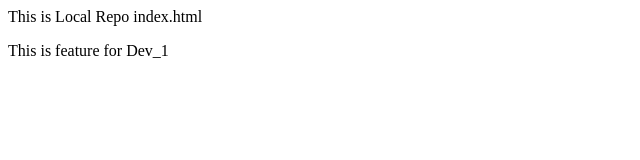
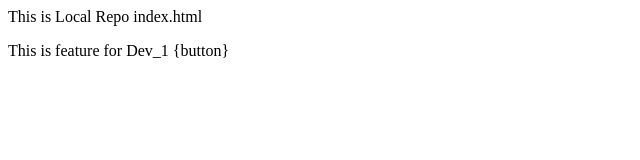
Before and after one commit to shrutisingh-codes/Local_Repo, a plain HTML site: page index.html in a window 1280 px wide. Shown: the full height of the page, 0-640 px from the left. Drawn offline with Linux system fonts and the light colour scheme.

```diff
--- a/index.html
+++ b/index.html
@@ -2,5 +2,5 @@
     This is Local Repo index.html
 </p>
 <p>
-    This is feature for Dev_1
+    This is feature for Dev_1 {button}
 </p>
```
